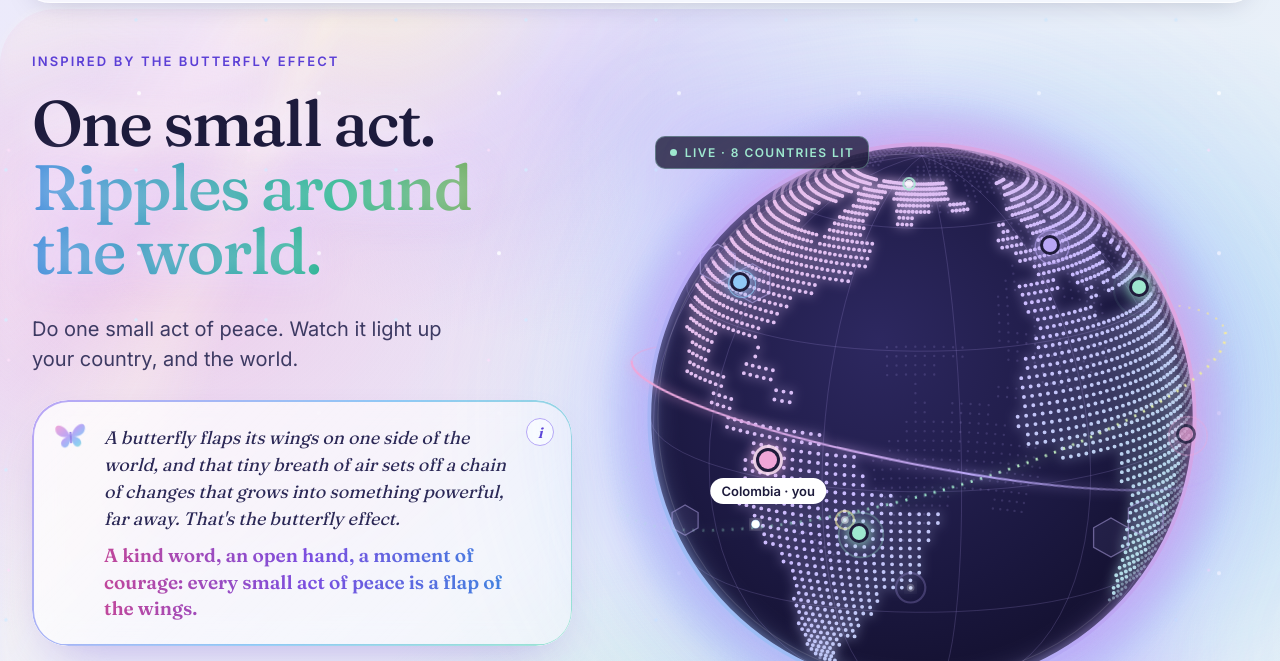
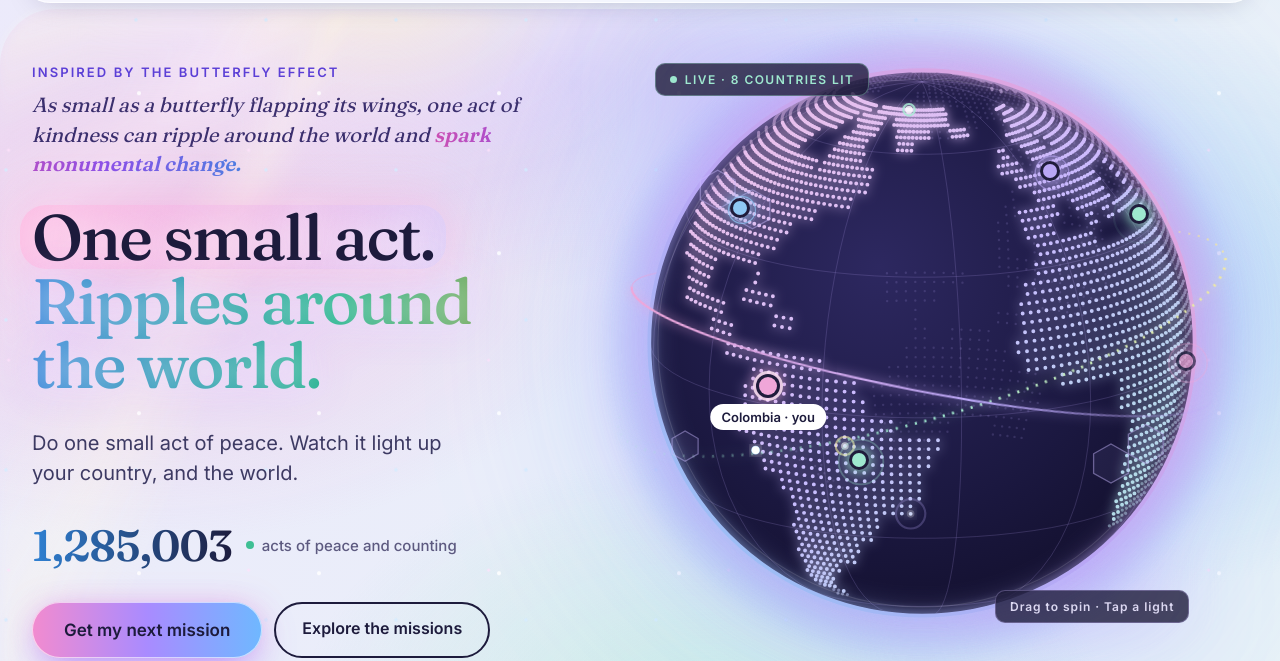
Before and after one commit to LoriRella/pop-power-of-peace, a plain HTML site: page index.html in a window 1280 px wide. Shown: the part 72-733 px from the top of the page. Drawn offline with Linux system fonts and the light colour scheme.

Commit message:
Add files via upload

```diff
--- a/index.html
+++ b/index.html
@@ -51,6 +51,10 @@
 .bfly-sci{position:absolute;right:0;top:38px;z-index:30;width:280px;padding:14px 18px;border-radius:24px;background:#1d1b3c;color:#eceafb;font-size:14px;line-height:1.5;box-shadow:0 18px 40px -18px rgba(29,27,60,.6);opacity:0;transform:translateY(-4px);pointer-events:none;transition:opacity .2s,transform .2s}
 .bfly-more:hover .bfly-sci,.bfly-more:focus-within .bfly-sci{opacity:1;transform:none}
 #top{border-radius:56px !important}#top::before,#top::after{border-radius:56px !important}
+.hero-eyebrow{margin:0 0 10px !important}
+.hero-story{margin:0 0 26px;max-width:520px;font-family:Fraunces,Georgia,serif;font-style:italic;font-size:clamp(18px,1.6vw,22px);line-height:1.45;color:#3b2f6e}
+.hero-story-em{font-weight:600;background:linear-gradient(90deg,#d94fa8,#8a4fe8,#3f86e0,#22b38c,#d9a020,#d94fa8);background-size:300% 100%;-webkit-background-clip:text;background-clip:text;color:transparent;animation:iriShift 7s ease-in-out infinite}
+.hero-hl{position:relative;display:inline-block;padding:0 .18em;margin-left:-.18em;border-radius:.4em;background:linear-gradient(100deg,rgba(255,182,224,.75),rgba(240,170,230,.45) 60%,rgba(214,190,255,.35));box-shadow:0 0 40px 6px rgba(255,170,220,.35)}
 .hero-numlab{display:inline-flex;align-items:center;gap:8px;font-size:15px;font-weight:500;color:#5d5a80}
 </style>
 </head>
@@ -506,14 +510,9 @@
 <section id="top" style="max-width: 1280px; margin: 0 auto; padding: 8px 32px 80px; display: flex; flex-wrap: wrap; gap: 24px; align-items: center">
 <div class="hero-l">
 <p class="hero-eyebrow"><span>Inspired by the butterfly effect</span></p>
-<h1 class="hero-h1">One small act.<span class="hero-iri">Ripples around<br>the world.</span></h1>
+<p class="hero-story">As small as a butterfly flapping its wings, one act of kindness can ripple around the world and <span class="hero-story-em">spark monumental change.</span></p>
+<h1 class="hero-h1"><span class="hero-hl">One small act.</span><span class="hero-iri">Ripples around<br>the world.</span></h1>
 <p class="hero-sub">Do one small act of peace. Watch it light up your country, and the world.</p>
-<figure class="bfly-story">
-<svg class="bfly-ico" width="34" height="34" viewBox="0 0 64 64" aria-hidden="true"><defs><linearGradient id="bfg" x1="0" y1="0" x2="1" y2="1"><stop offset="0" stop-color="#f0a6d8"/><stop offset=".45" stop-color="#b9a6f5"/><stop offset=".75" stop-color="#8fc8f5"/><stop offset="1" stop-color="#9ee8cf"/></linearGradient></defs><path fill="url(#bfg)" d="M31 30C27 18 18 8 9 9 2 10 3 22 9 27c4 4 11 5 17 4-7 2-13 6-13 13 0 7 8 10 13 4 3-4 5-10 5-15zm2 0c4-12 13-22 22-21 7 1 6 13 0 18-4 4-11 5-17 4 7 2 13 6 13 13 0 7-8 10-13 4-3-4-5-10-5-15z"/><rect x="31" y="22" width="2" height="22" rx="1" fill="#5b3fd6"/></svg>
-<blockquote>A butterfly flaps its wings on one side of the world, and that tiny breath of air sets off a chain of changes that grows into something powerful, far away. That's the butterfly effect.</blockquote>
-<figcaption>A kind word, an open hand, a moment of courage: every small act of peace is a flap of the wings.</figcaption>
-<span class="bfly-more"><button type="button" class="bfly-info" aria-label="Where does the butterfly effect come from?" aria-describedby="bfly-sci">i</button><span id="bfly-sci" role="tooltip" class="bfly-sci">The idea comes from 1960s weather science, when researchers found that a change smaller than a thousandth in a forecast's starting numbers could completely transform the weather it predicted weeks later.</span></span>
-</figure>
 <p class="hero-stat"><span class="hero-num">{{ totalStr }}</span><span class="hero-numlab"><span class="live" style="width: 8px; height: 8px; border-radius: 50%; background: #3fbf94"></span>acts of peace and counting</span></p>
 <div style="margin-top: 30px; display: flex; flex-wrap: wrap; gap: 12px">
 <button type="button" data-on-click="showMission" class="btn-iri" style="font: inherit; font-size: 17px; font-weight: 600; color: #1d1b3c; border: 0; cursor: pointer; padding: 18px 32px; border-radius: 999px; background: linear-gradient(90deg, #f0a6d8, #b9a6f5 30%, #8fc8f5 55%, #9ee8cf 78%, #f3e9a0); box-shadow: 0 14px 34px -12px rgba(155, 125, 235, 0.65)">Get my next mission</button>
```
